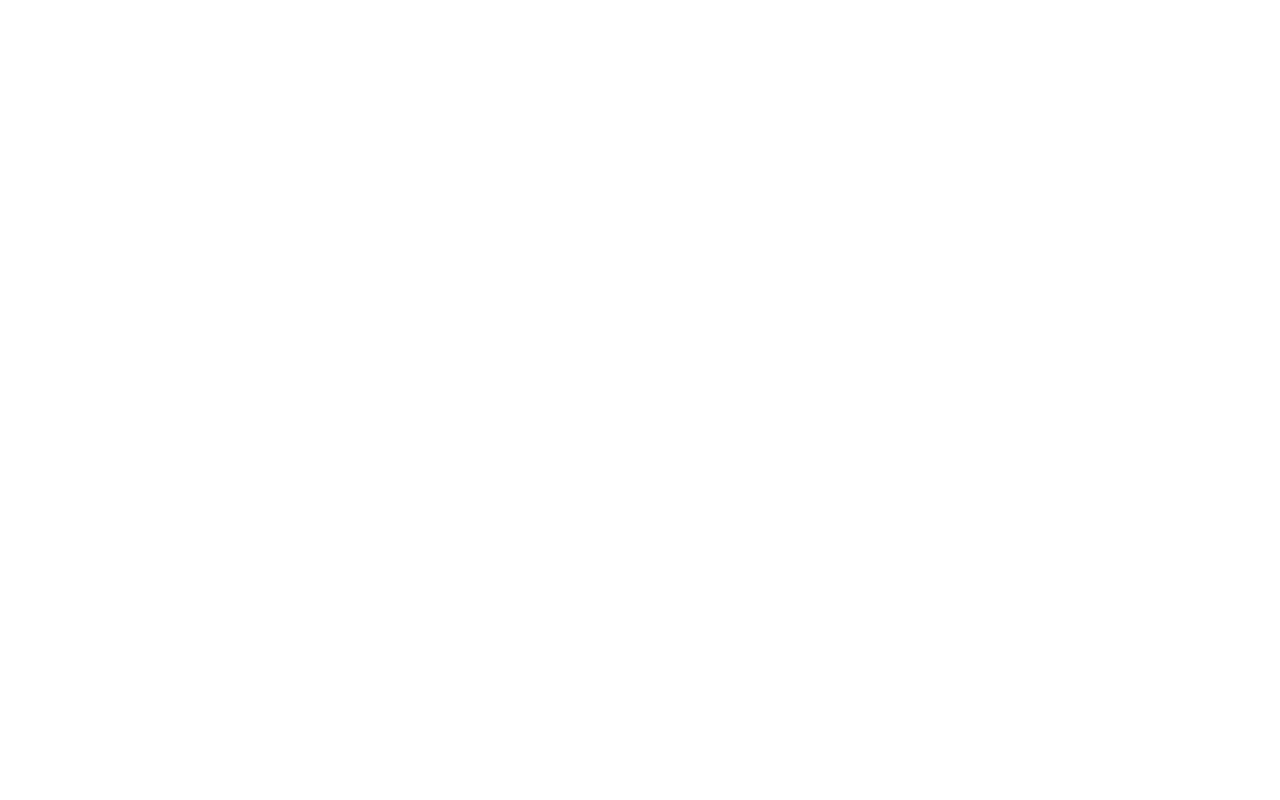
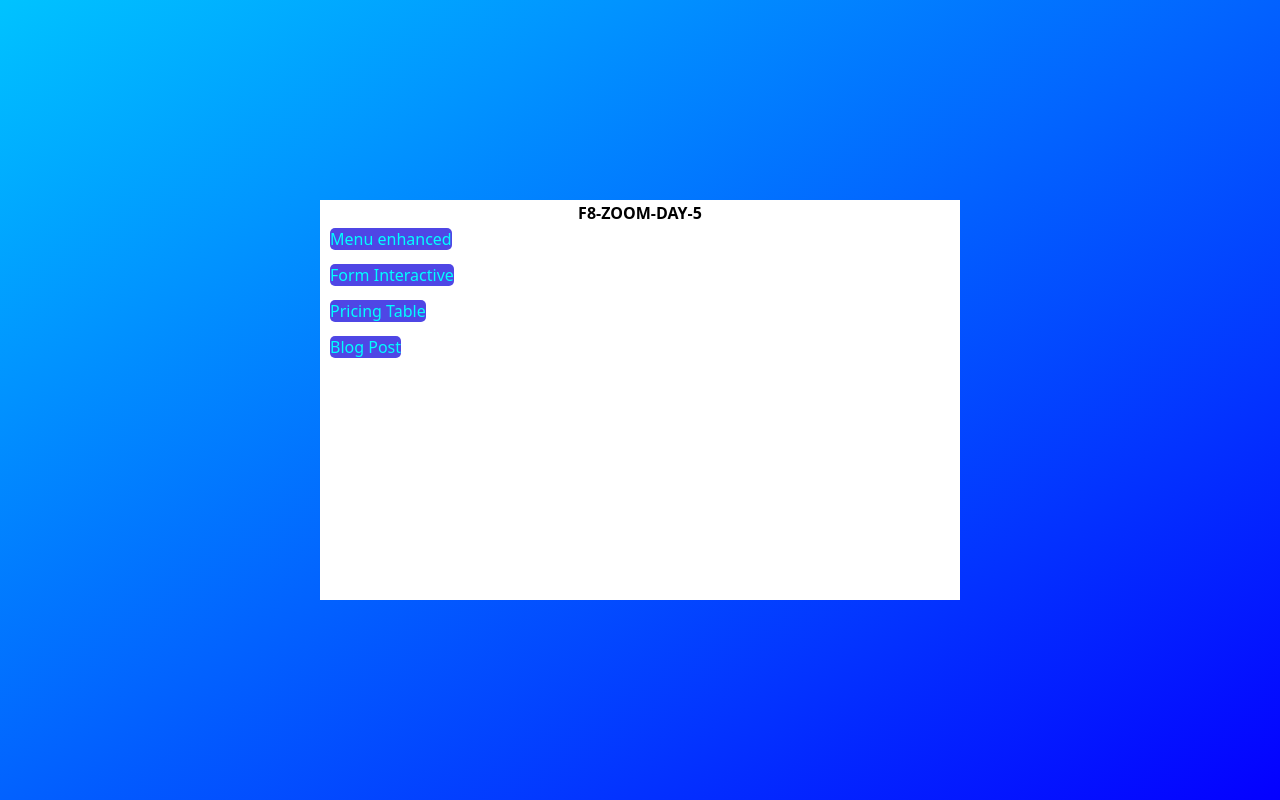
Before and after one commit to DatHe146/f8-zoom-day-5, a plain HTML site: page index.html in a window 1280 px wide. Drawn offline with Linux system fonts and the light colour scheme.

Commit message:
commit final

```diff
--- a/css/style.css
+++ b/css/style.css
@@ -115,7 +115,7 @@
     color: red;
 }
 
-a{
+.sub a{
     text-decoration: none;
     background-color: azure;
     color: black;
@@ -125,7 +125,7 @@
     margin-top: 10px;
 }
 
-a:hover{
+.sub a:hover{
     background-color: lightblue;
 }
 
@@ -204,7 +204,7 @@
     font-weight: bold;
 }
 
-.firt::first-letter{
+.one::first-letter{
     font-size: 200%;
     color: red;
 }
@@ -258,3 +258,38 @@
 .blog .hd:nth-of-type(3){
     color: lightgreen;
 }
+
+.bodyIndex{
+    background-image: linear-gradient(to bottom right, rgb(0, 195, 255), rgb(4, 0, 255));
+    height: 100vh;
+    width: 100vw;
+    justify-content: center;
+    display: flex;
+    align-items: center;
+}
+
+.bodyIndex .content{
+    background-color: white;
+    width: 50%;
+    height: 50%;
+    justify-content: center;
+    /* display: flex; */
+    align-items: center;
+}
+
+.bodyIndex .content p{
+    text-align: center;
+    padding-top: 5px;
+    font-weight: bold;
+}
+
+.bodyIndex .content ul li {
+    padding: 10px;
+}
+
+.bodyIndex .content ul li a{
+    text-decoration: none;
+    color: aqua;
+    background-color: #4f46e5;
+    border-radius: 5px;
+}
--- a/index.html
+++ b/index.html
@@ -0,0 +1,24 @@
+<!DOCTYPE html>
+<html lang="en">
+<head>
+    <meta charset="UTF-8">
+    <meta name="viewport" content="width=device-width, initial-scale=1.0">
+    <title>Document</title>
+    <link rel="stylesheet" href="./css/reset.css">
+    <link rel="stylesheet" href="./css/style.css">
+</head>
+<body>
+    <div class="bodyIndex">
+        <div class="content">
+            <p>F8-ZOOM-DAY-5</p>
+
+            <ul>
+                <li><a href="./menu-enhanced.html">Menu enhanced</a></li>
+                <li><a href="./form-interactive.html">Form Interactive</a></li>
+                <li><a href="./pricing-table.html">Pricing Table</a></li>
+                <li><a href="./blog-post.html">Blog Post</a></li>
+            </ul>
+        </div>
+    </div>
+</body>
+</html>
```
Also changed, not shown: blog-post.html (+4 -4 lines).
